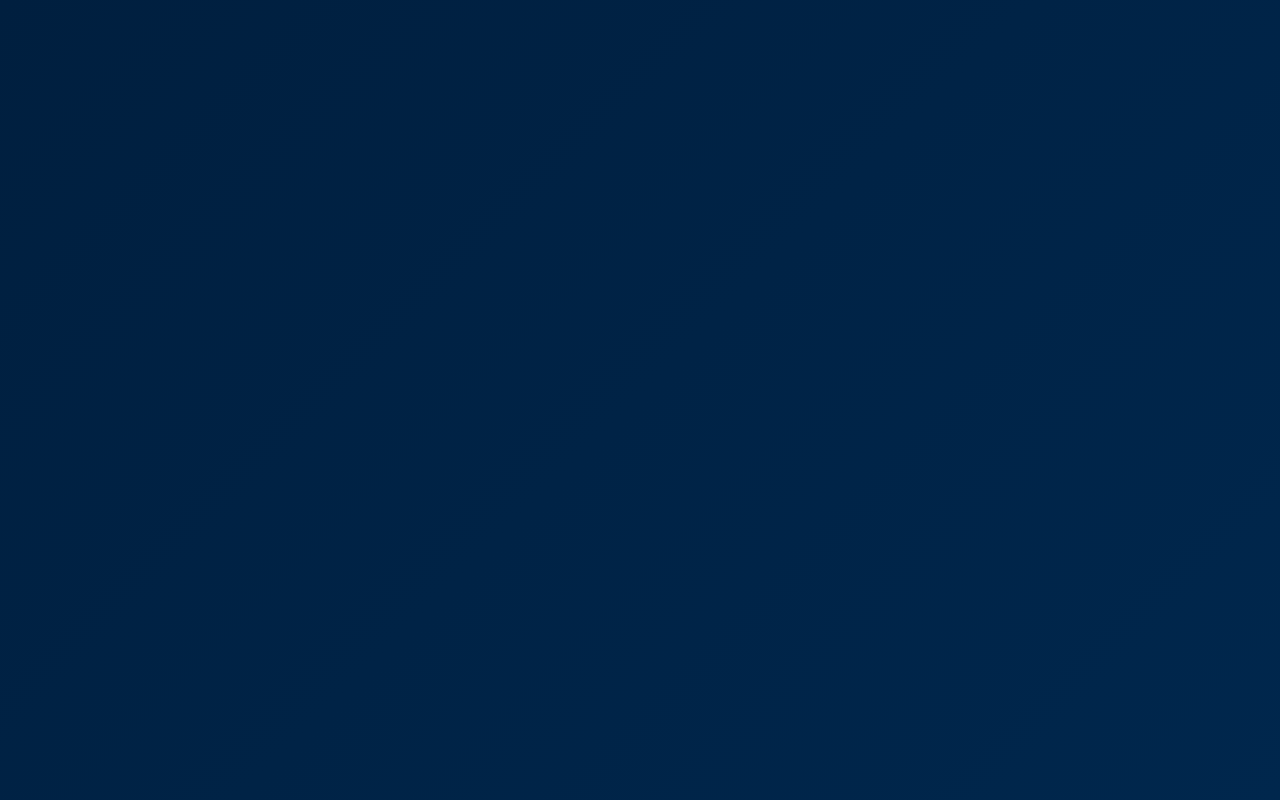
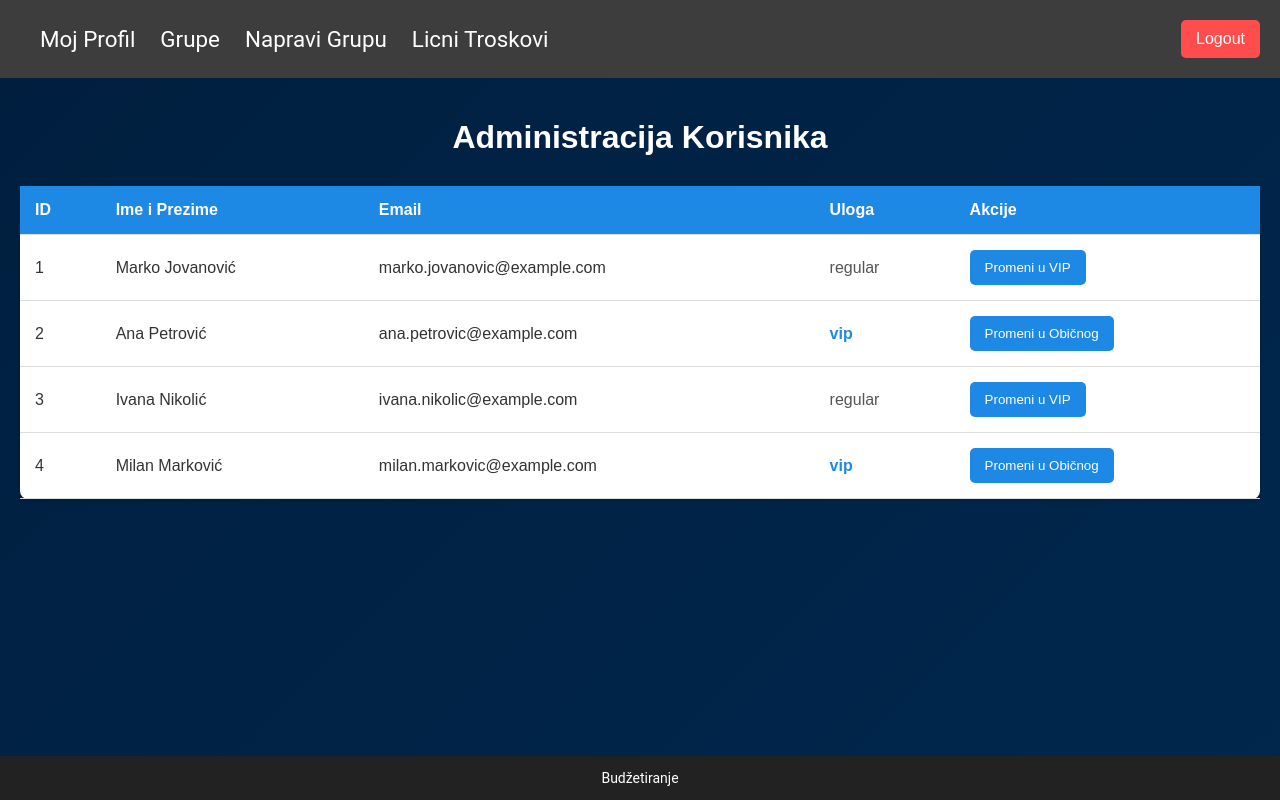
Before and after one commit to elab-development/internet-tehnologije-2024-projekat-budzetiranje_2021_0150, a React (Create React App) app in the folder front_domaci/: page /users in a window 1280 px wide. Before the commit this address had no page. Built offline with nearby package versions, Linux system fonts and the light colour scheme.

Commit message:
Kreirana stranica za prikaz svih korisnika adminu za potrebe domaceg iz reacta

```diff
--- a/front_domaci/src/App.js
+++ b/front_domaci/src/App.js
@@ -9,6 +9,7 @@ import Groups from './Components/Groups';
 import GroupExpenses from './Components/GroupExpenses';
 import CreateGroup from './Components/CreateGroup';
 import Statistics from './Components/Statistics';
+import Users from './Components/Users';
 function App() {
 
 
@@ -27,6 +28,7 @@ function App() {
           <Route path="/groups/:id" element={<GroupExpenses />} />
           <Route path="/create-group" element={<CreateGroup/>} />
           <Route path="/statistika" element={<Statistics />} />
+          <Route path="/users" element={<Users />} />
         </Routes>
       </div>
     </Router>
--- /dev/null
+++ b/front_domaci/src/Components/Users.css
@@ -0,0 +1,59 @@
+.admin-users-page {
+    font-family: Arial, sans-serif;
+    padding: 20px;
+
+  }
+
+  .page-title {
+    font-size: 2rem;
+    text-align: center;
+    margin-bottom: 30px;
+    color: #ffffff;
+  }
+
+  .users-table {
+    width: 100%;
+    border-collapse: collapse;
+    margin: 0 auto;
+    background: #fff;
+    border-radius: 8px;
+    box-shadow: 0 2px 4px rgba(0, 0, 0, 0.1);
+  }
+
+  .users-table th, .users-table td {
+    padding: 15px;
+    text-align: left;
+    border-bottom: 1px solid #ddd;
+  }
+
+  .users-table th {
+    background-color: #1e88e5;
+    color: #fff;
+  }
+
+  .users-table tr:hover {
+    background-color: #f1f1f1;
+  }
+
+  .toggle-role-button {
+    padding: 10px 15px;
+    background-color: #1e88e5;
+    color: #fff;
+    border: none;
+    border-radius: 5px;
+    cursor: pointer;
+    transition: background-color 0.2s ease;
+  }
+
+  .toggle-role-button:hover {
+    background-color: #1565c0;
+  }
+
+  .vip-role {
+    color: #1e88e5;
+    font-weight: bold;
+  }
+
+  .regular-role {
+    color: #555;
+  }
--- /dev/null
+++ b/front_domaci/src/Components/Users.jsx
@@ -0,0 +1,52 @@
+import React from "react";
+import "./Users.css";
+import Navigation from "./Navigation";
+import useUsers from "./useUsers";
+import Footer from "./Footer";
+
+const Users = () => {
+  const { users, toggleUserRole } = useUsers();
+
+  return (
+    <>
+      <Navigation />
+      <div className="admin-users-page">
+        <h1 className="page-title">Administracija Korisnika</h1>
+        <table className="users-table">
+          <thead>
+            <tr>
+              <th>ID</th>
+              <th>Ime i Prezime</th>
+              <th>Email</th>
+              <th>Uloga</th>
+              <th>Akcije</th>
+            </tr>
+          </thead>
+          <tbody>
+            {users.map((user) => (
+              <tr key={user.id}>
+                <td>{user.id}</td>
+                <td>{user.name}</td>
+                <td>{user.email}</td>
+                <td className={user.role === "vip" ? "vip-role" : "regular-role"}>
+                  {user.role}
+                </td>
+                <td>
+                  <button
+                    className="toggle-role-button"
+                    onClick={() => toggleUserRole(user.id)}
+                  >
+                    {user.role === "regular" ? "Promeni u VIP" : "Promeni u Običnog"}
+                  </button>
+                </td>
+              </tr>
+            ))}
+          </tbody>
+        </table>
+      </div>
+      <Footer/>
+    </>
+  );
+};
+
+export default Users;
--- /dev/null
+++ b/front_domaci/src/Components/useUsers.jsx
@@ -0,0 +1,27 @@
+import { useState } from "react";
+
+const useUsers = () => {
+  const [users, setUsers] = useState([
+    { id: 1, name: "Marko Jovanović", email: "marko.jovanovic@example.com", role: "regular" },
+    { id: 2, name: "Ana Petrović", email: "ana.petrovic@example.com", role: "vip" },
+    { id: 3, name: "Ivana Nikolić", email: "ivana.nikolic@example.com", role: "regular" },
+    { id: 4, name: "Milan Marković", email: "milan.markovic@example.com", role: "vip" },
+  ]);
+
+  const toggleUserRole = (id) => {
+    setUsers((prevUsers) =>
+      prevUsers.map((user) =>
+        user.id === id
+          ? { ...user, role: user.role === "regular" ? "vip" : "regular" }
+          : user
+      )
+    );
+  };
+
+  return {
+    users,
+    toggleUserRole,
+  };
+};
+
+export default useUsers;
```
